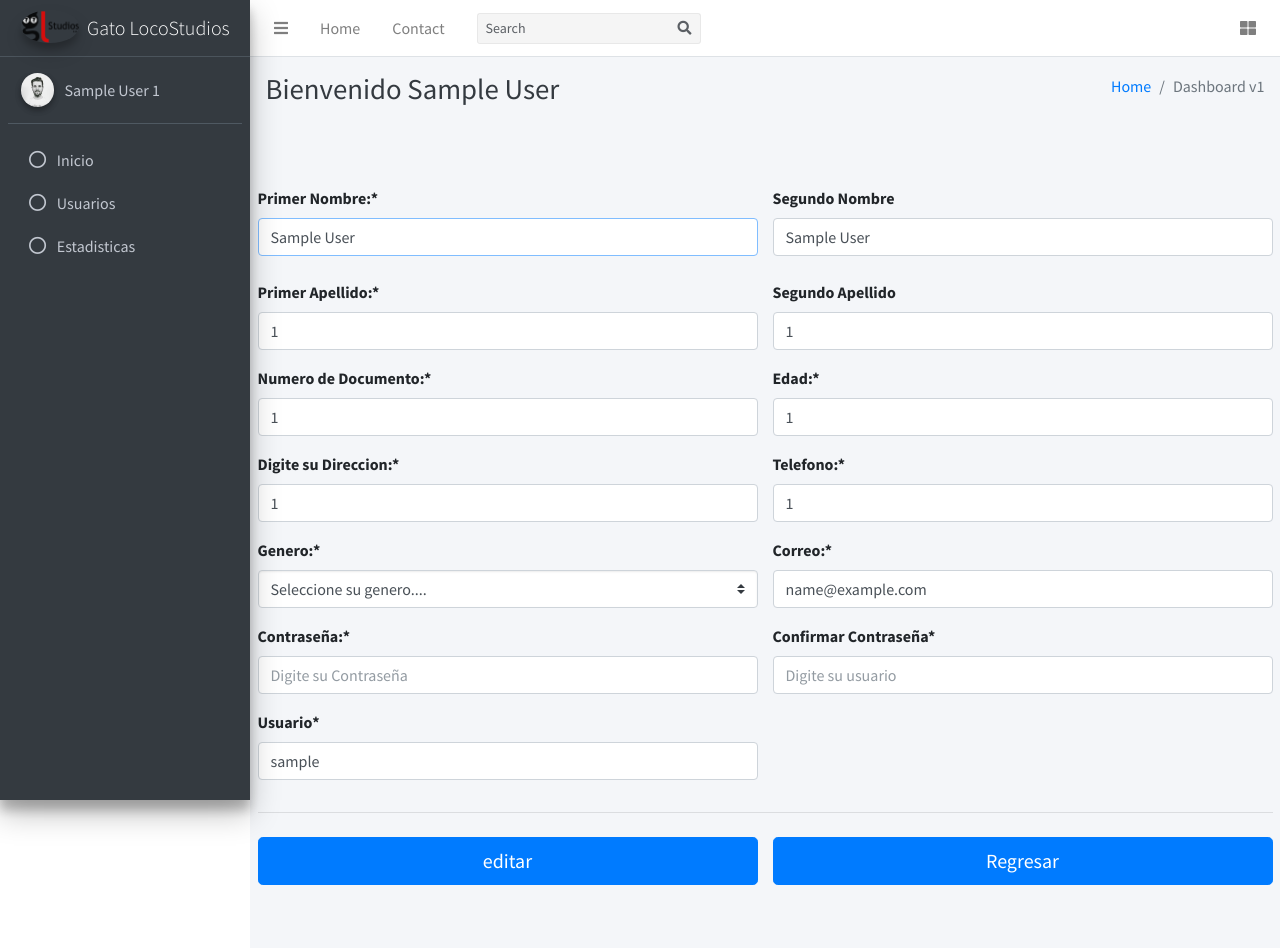
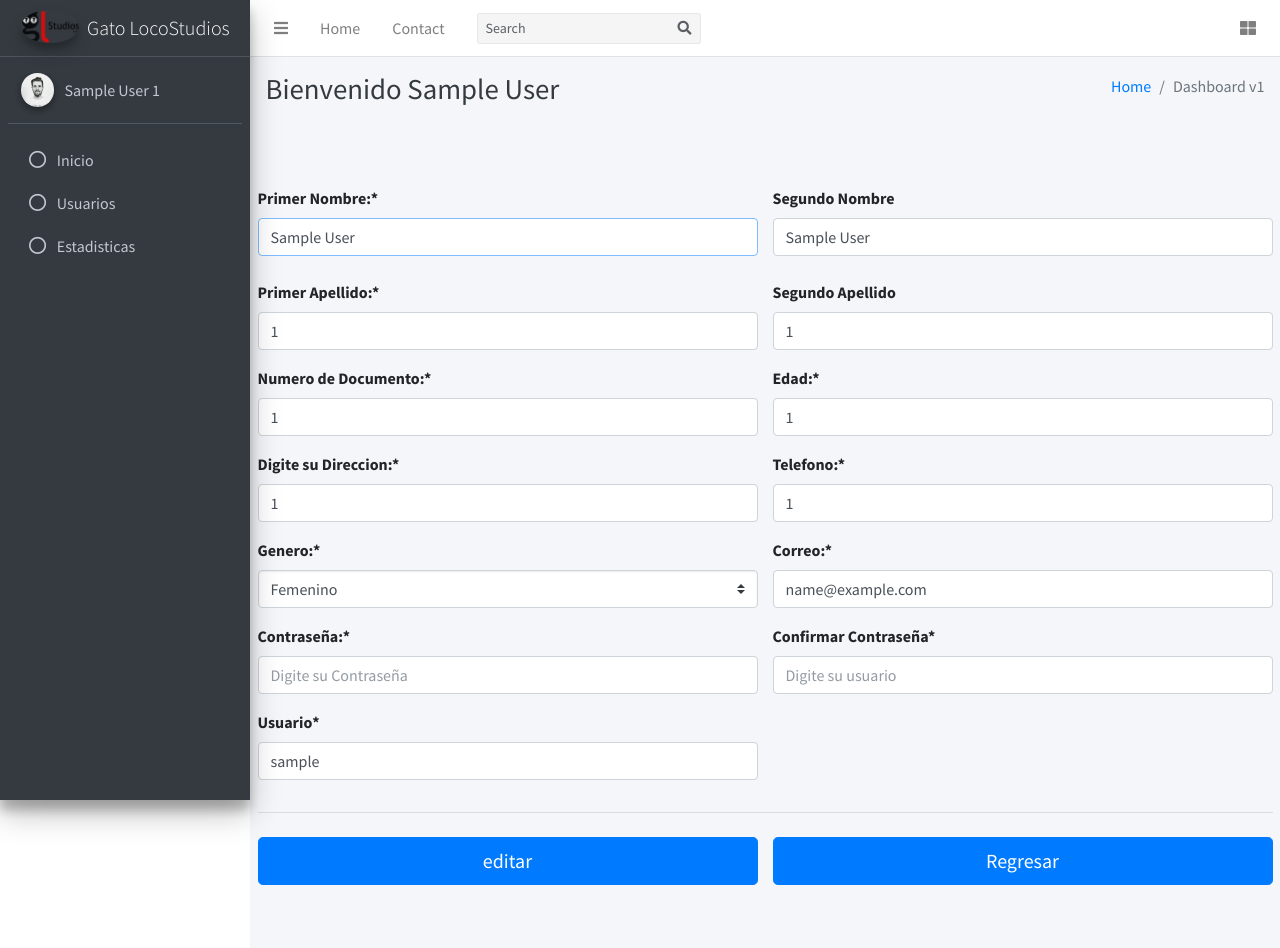
Before and after one commit to Falequi/Gato, a PHP site: page /views/editar.php in a window 1280 px wide. Shown: the top 948 px of the page. Run offline with PHP 8.4, Linux system fonts and the light colour scheme; the visitor is signed in with stand-in values (Sample User, id 1); data comes from the database, SQL or seed files in the repository; some libraries are stand-ins or nearby versions.

Commit message:
modificar edit

```diff
--- a/views/editar.php
+++ b/views/editar.php
@@ -82,12 +82,14 @@
                             <div class="col-md-6 mb-3"> <!-- Direccion -->
                                         <label for="direccion">Digite su Direccion:*<span id="ldireccion"></span></label>
                                         <input  type="text" class="form-control" id="direccion"
-                                                placeholder="Digite su direccion" name="direccion" value ="<?php echo $_SESSION['direccion'];?>">
+                                                placeholder="Digite su direccion" name="direccion"
+                                                value ="<?php echo $_SESSION['direccion'];?>">
                             </div>
                             <div class="col-md-6 mb-3"> <!-- Numero de Telefono-->
                                 <label for="telefono">Telefono:*<span id="ltelefono"></span></label>
                                 <input  type="number" class="form-control telefono" id="telefono"
-                                        placeholder="Number Phone" name="telefono" value ="<?php echo $_SESSION['telefono'];?>">
+                                        placeholder="Number Phone" name="telefono"
+                                        value ="<?php echo $_SESSION['telefono'];?>">
                             </div>
                         </div>
 
@@ -96,8 +98,12 @@
                                 <label for="genero">Genero:*<span id="lgenero"></span></label>
                                 <select class="custom-select d-block w-100 genero" id="genero" name="genero">
                                     <option value="">Seleccione su genero....</option>
-                                    <option value ="femenino">  Femenino</option>
-                                    <option value ="masculino"> Masculino</option>
+                                    <option value ="femenino"
+                                            <?php echo ($_SESSION['genero']=="femenino")?'selected':""?>
+                                            >  Femenino</option>
+                                    <option value ="masculino"
+                                            <?php echo ($_SESSION['genero']=="masculino")?'selected':""?>
+                                            > Masculino</option>
                                     <option value ="otro">      Otro</option>
                                 </select>
                             </div>
--- a/views/logout.php
+++ b/views/logout.php
@@ -12,5 +12,5 @@
                                                 </a>
                                             </td>
                                         </table>
-                                        <input type="text" id="type" name="type"  value="editar" hidden>
+                                        <input type="text" id="type" name="type"  value="logout" hidden>
                                     </form>
```
